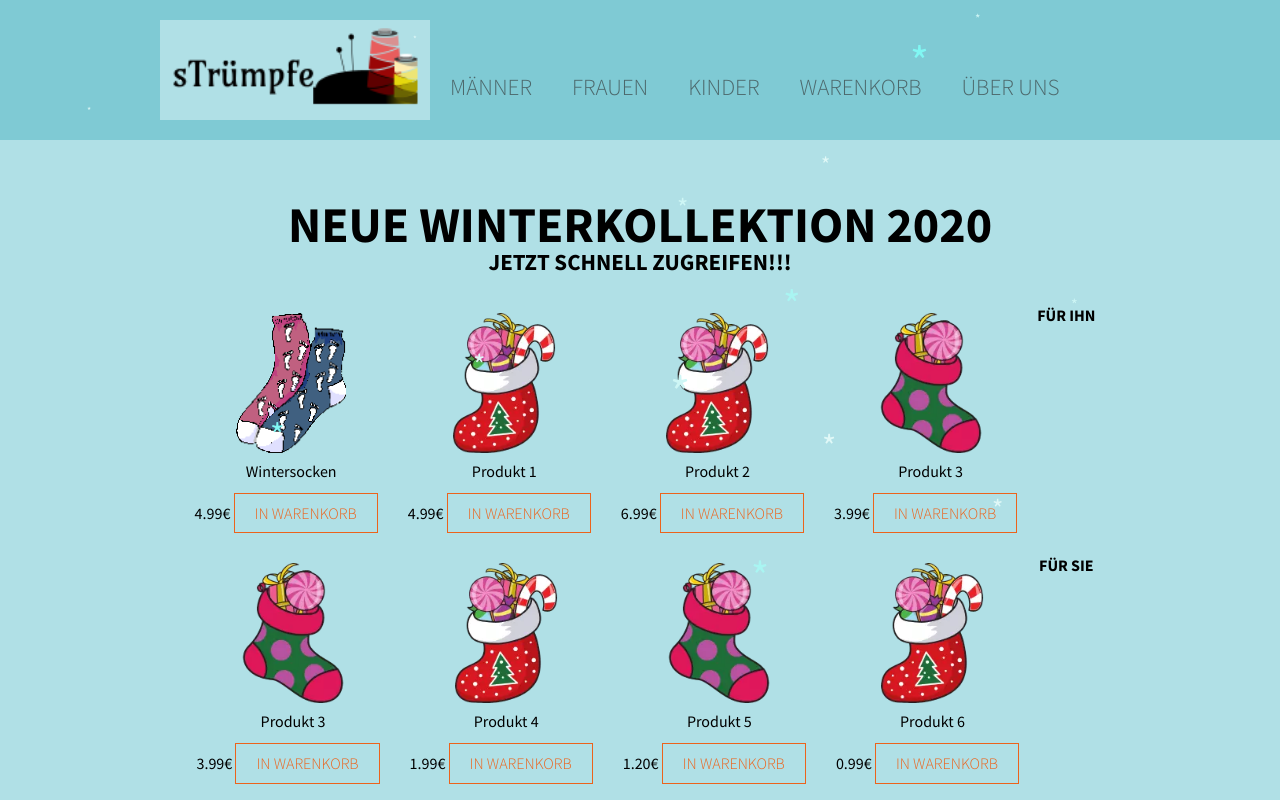
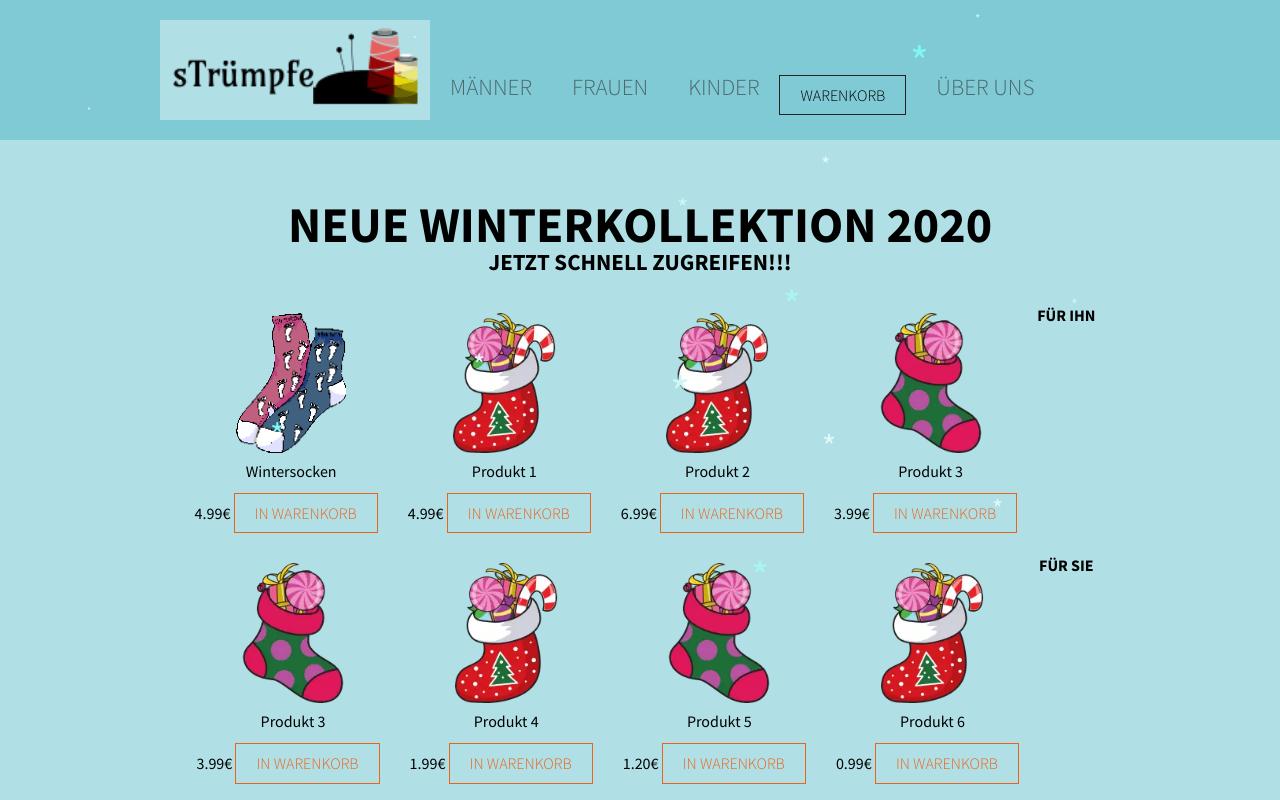
Before and after one commit to marvwyk/shop, a plain HTML site: page shop-master/Website 2/index.html in a window 1280 px wide. Shown: the top 800 px of the page. Drawn offline with nearby package versions, Linux system fonts and the light colour scheme; files whose address does not match are found by name.

Commit message:
Update index.html

```diff
--- a/shop-master/Website 2/index.html
+++ b/shop-master/Website 2/index.html
@@ -25,7 +25,7 @@
                     <li><a href="javascript:Maenner()" onclick="ready()">Männer</a> </li>
                     <li><a href="javascript:Frauen()">Frauen</a></li>
                     <li><a href="javascript:Kinder()">Kinder</a></li>
-					<li><a href="javascript:warenkorb()">Warenkorb</a></li>
+		    <li><button class="button btn-yellow shop-item-button" height="150" onclick="document.getElementById('modal-wrapper').style.display='block'" type="button">WARENKORB</button></a></li>
                     <li><a href="javascript:ueber_uns()">Über Uns</a></li>
                 </ul>
             </nav>
@@ -193,6 +193,7 @@
                         <strong class="cart-total-title">Total:</strong>
                         <span class="cart-total-price"> 0€</span>
                     </div>
+			<button class="btn btn-primary btn-purchase" type="button">Bezahlen</button>
                 </section>
             </div>
         </form>
```
